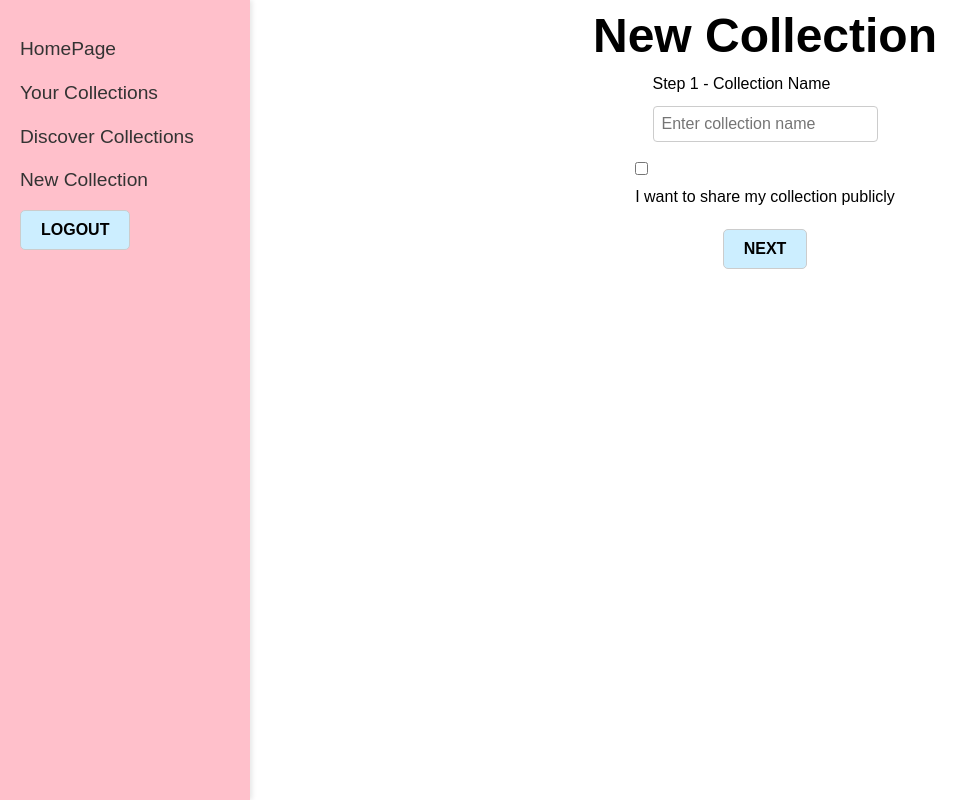
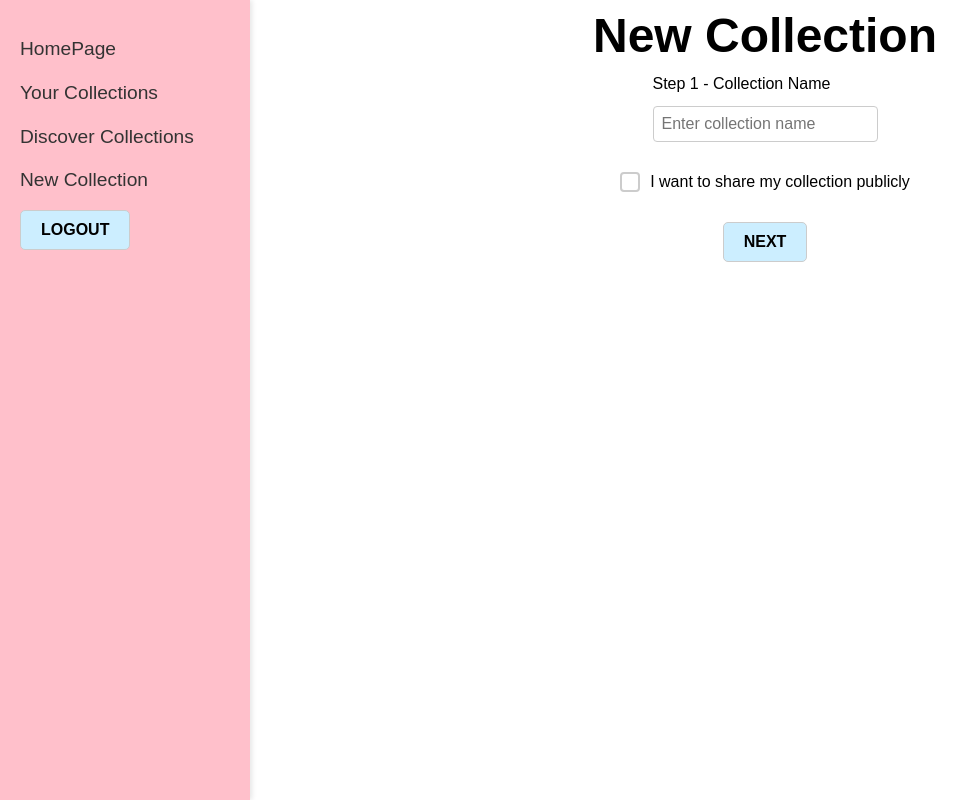
Before and after one commit to chriscooley1/race-the-clock, a React (Vite) app: page /letter-reader/new-collection in a window 1280 px wide. Shown: the whole page, without its empty margins (0-978 px from the left). Built offline with nearby package versions, Linux system fonts and the light colour scheme; sample sign-in values are in the browser's storage.

Commit message:
Fix styling on checkbox

```diff
--- a/src/App.css
+++ b/src/App.css
@@ -522,3 +522,36 @@ button {
   padding: 8px;                      /* Padding inside the field */
   font-size: 1em;                    /* Font size */
 }
+
+.checkbox-container {
+  display: flex;
+  align-items: center;
+  margin-top: 10px;
+}
+
+.checkbox-container input[type="checkbox"] {
+  appearance: none; /* Remove default styles */
+  -webkit-appearance: none; /* For Safari */
+  width: 20px; /* Set width */
+  height: 20px; /* Set height */
+  background-color: white; /* White background */
+  border: 2px solid #ccc; /* Border to simulate a checkbox */
+  border-radius: 4px; /* Optional: rounded corners */
+  margin-right: 10px;
+  cursor: pointer;
+  position: relative; /* For positioning the checkmark */
+}
+
+.checkbox-container input[type="checkbox"]:checked {
+  background-color: white; /* Keep the background white when checked */
+}
+
+.checkbox-container input[type="checkbox"]:checked:after {
+  content: "✓"; /* Checkmark */
+  color: black; /* Color of the checkmark */
+  position: absolute; /* Position relative to the checkbox */
+  top: 50%; /* Center vertically */
+  left: 50%; /* Center horizontally */
+  transform: translate(-50%, -50%); /* Adjust position */
+  font-size: 14px; /* Size of the checkmark */
+}
--- a/src/components/NewCollection.tsx
+++ b/src/components/NewCollection.tsx
@@ -27,7 +27,7 @@ const NewCollection: React.FC = () => {
           title="Collection Name"
         />
       </div>
-      <div>
+      <div className="checkbox-container">
         <input
           type="checkbox"
           id="publicCheckbox"
```
